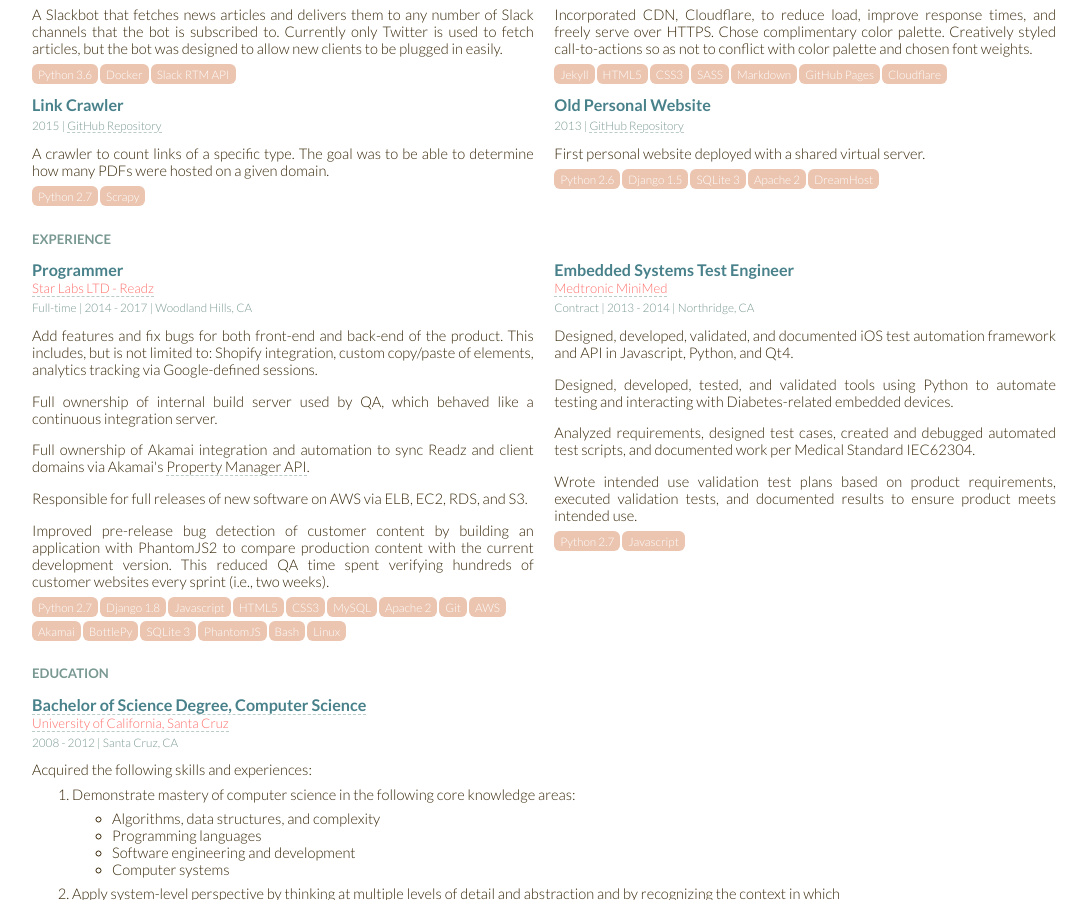
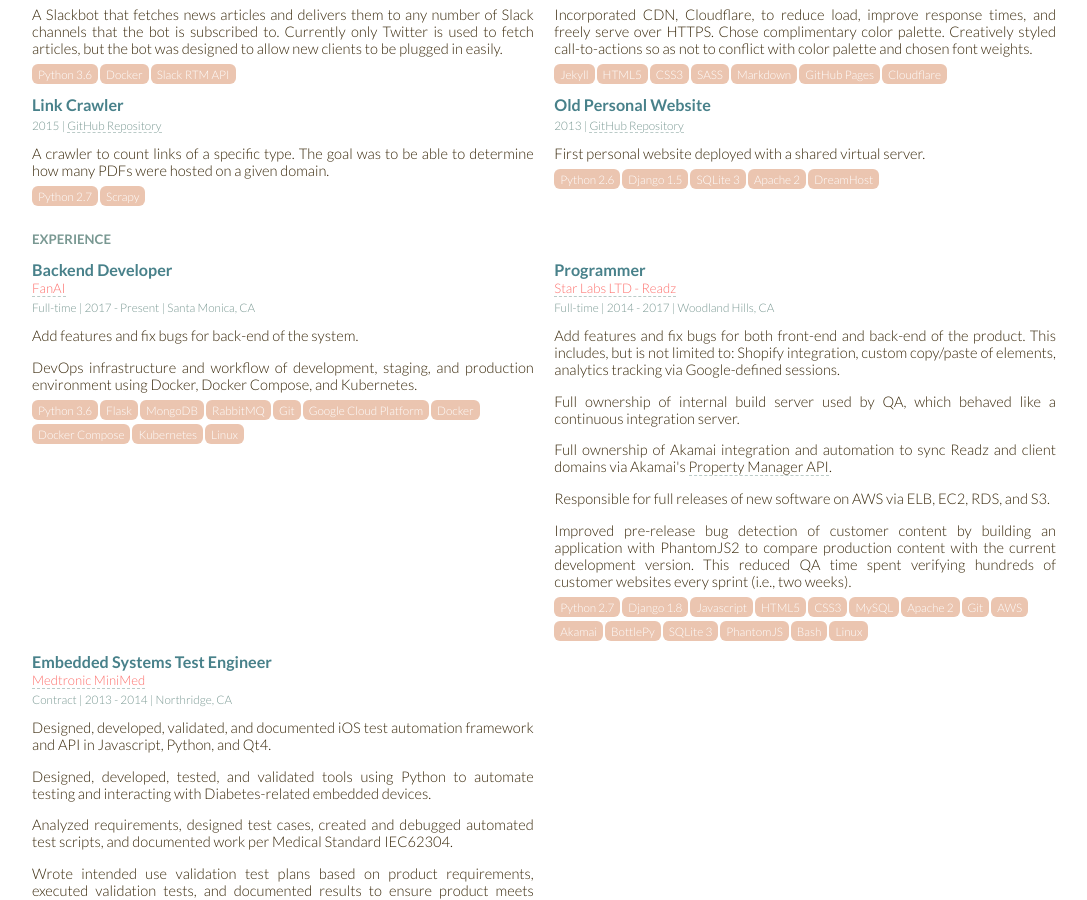
Before and after one commit to defrank/defrank.github.io, a Jekyll site: the page built from resume.html, in a window 1280 px wide and 900 px high, scrolled down 807 px. Shown: the whole window, without its empty margins (96-1183 px from the left). Built offline with Jekyll 4.4.1, drawn with Linux system fonts in a browser that asks for light colours.

Commit message:
chore(data): Add experience at FanAI

```diff
--- a/_data/experience.yml
+++ b/_data/experience.yml
@@ -1,3 +1,44 @@
+- organization:
+      name: "FanAI"
+      url: "http://fanai.io/"
+      description: >
+          FanAI is an AI-driven Audience Monetization platform focusing
+          first on eSports, and their sponsor ecosystems, increasing
+          franchise and sponsorship revenues by making their audience
+          data actionable.
+  title: "Backend Developer"
+  type: "full-time"
+  city: "Santa Monica"
+  state: "CA"
+  start:
+      year: 2017
+      month: 7  # July
+      day: 31
+  end:
+      year:
+      month:
+      day:
+  role: >
+      Backend software development with a focus on infrastructure.
+  technologies:
+      - "Python 3.6"
+      - "Flask"
+      - "MongoDB"
+      - "RabbitMQ"
+      - "Git"
+      - "Google Cloud Platform"
+      - "Docker"
+      - "Docker Compose"
+      - "Kubernetes"
+      - "Linux"
+  responsibilities:
+      - >
+          Add features and fix bugs for back-end of the system.
+      - >
+          DevOps infrastructure and workflow of development, staging,
+          and production environment using Docker, Docker Compose,
+          and Kubernetes.
+
 - organization:
       name: "Star Labs LTD - Readz"
       url: "https://www.readz.com/"
```
